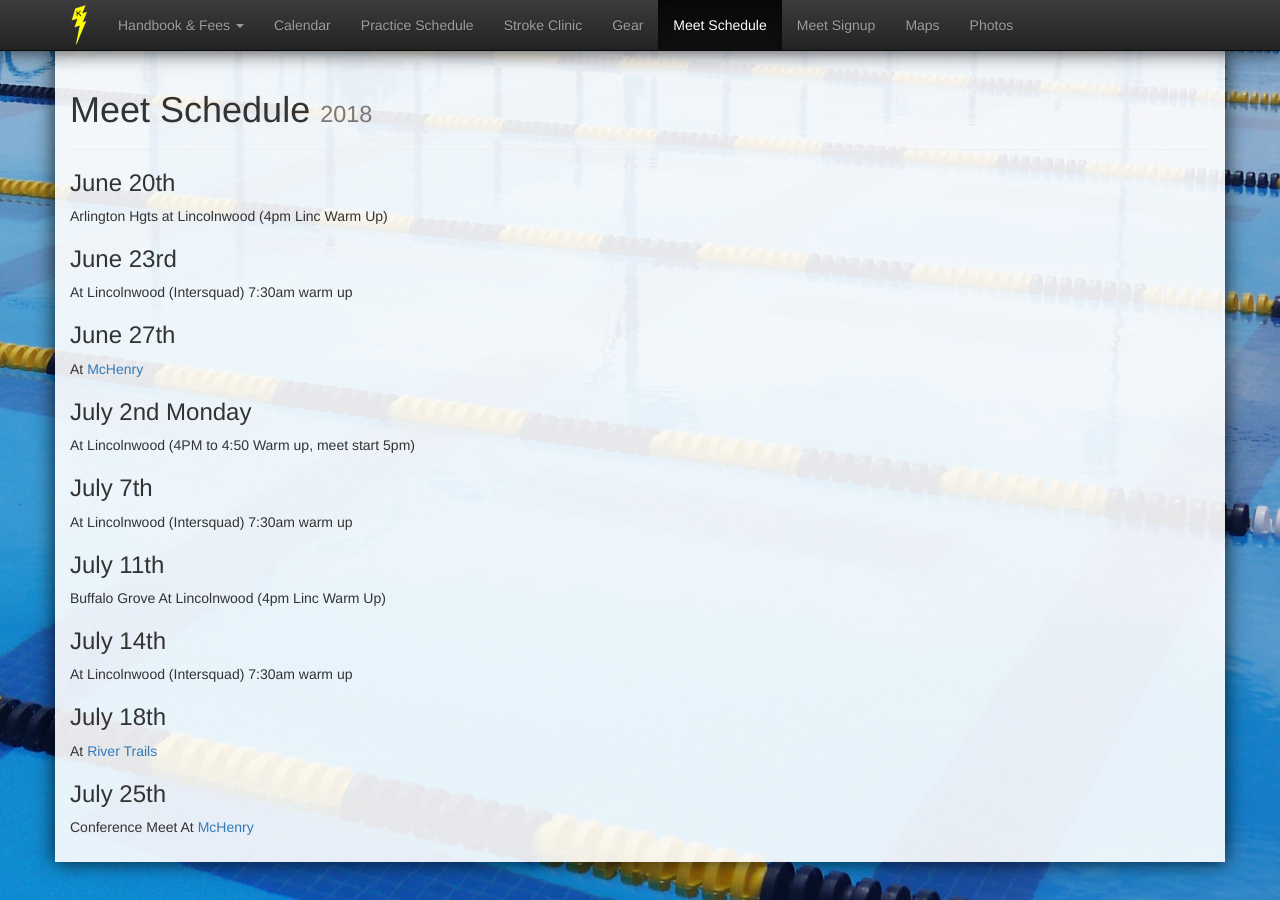
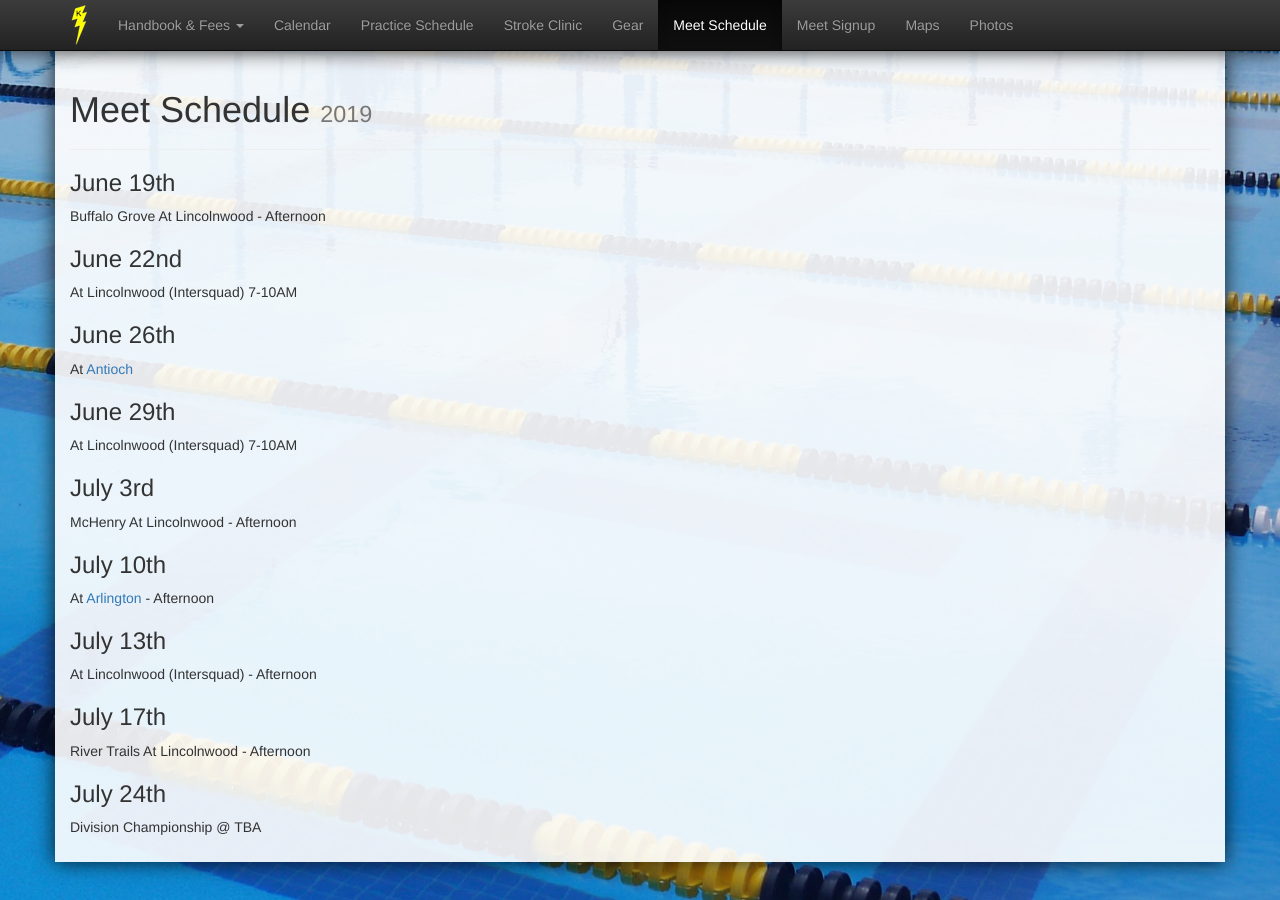
Before and after one commit to schickm/lwlightning.org, a Jekyll site: the page built from meet-schedule.md, in a window 1280 px wide. Built offline with Jekyll 4.4.1, drawn with Linux system fonts in a browser that asks for light colours; nearby versions of some CDN libraries; comment, search, counter and statistics services are not loaded.

Commit message:
Update meet schedule

```diff
--- a/meet-schedule.md
+++ b/meet-schedule.md
@@ -3,7 +3,7 @@ layout: page
 status: publish
 published: true
 title: Meet Schedule
-title_small: 2018
+title_small: 2019
 author:
   display_name: jim
   login: jim
@@ -21,29 +21,29 @@ tags: []
 comments: []
 ---
 
-### June 20th
-Arlington Hgts at Lincolnwood (4pm Linc Warm Up)
+### June 19th
+Buffalo Grove At Lincolnwood - Afternoon
 
-### June 23rd
-At Lincolnwood (Intersquad) 7:30am warm up
+### June 22nd
+At Lincolnwood (Intersquad) 7-10AM
 
-### June 27th
-At [McHenry](/maps/merkel-aquatic-center/)
+### June 26th
+At [Antioch](/maps/antioch/)
 
-### July 2nd Monday
-At Lincolnwood (4PM to 4:50 Warm up, meet start 5pm)
+### June 29th
+At Lincolnwood (Intersquad) 7-10AM
 
-### July 7th
-At Lincolnwood (Intersquad) 7:30am warm up
+### July 3rd
+McHenry At Lincolnwood - Afternoon
 
-### July 11th
-Buffalo Grove At Lincolnwood (4pm Linc Warm Up)
+### July 10th
+At [Arlington](/maps/arlington/) - Afternoon
 
-### July 14th
-At Lincolnwood (Intersquad) 7:30am warm up
+### July 13th
+At Lincolnwood (Intersquad) - Afternoon
 
-### July 18th
-At [River Trails](/maps/woodland-trails/)
+### July 17th
+River Trails At Lincolnwood - Afternoon
 
-### July 25th
-Conference Meet At [McHenry](/maps/merkel-aquatic-center/)
+### July 24th
+Division Championship @ TBA
```
Also changed, not shown: maps/antioch/index.md (added, +22 -0 lines), maps/index.md (+2 -0 lines).
